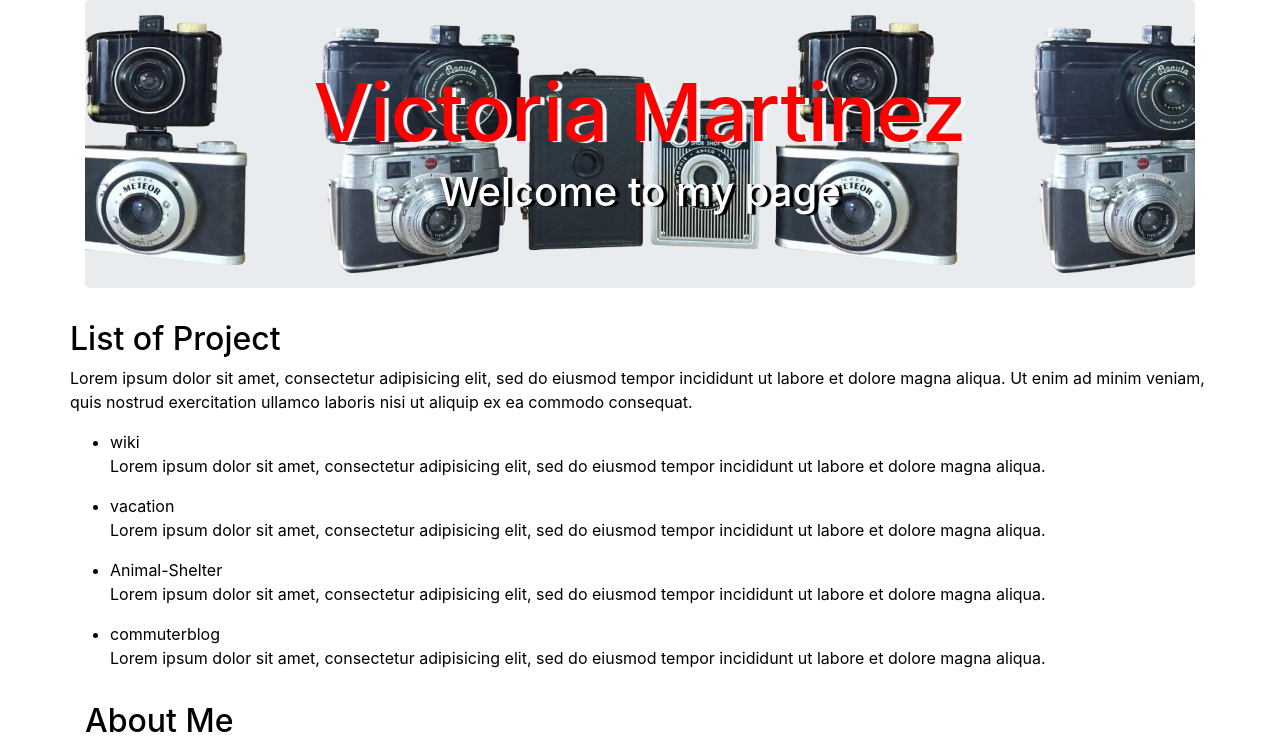
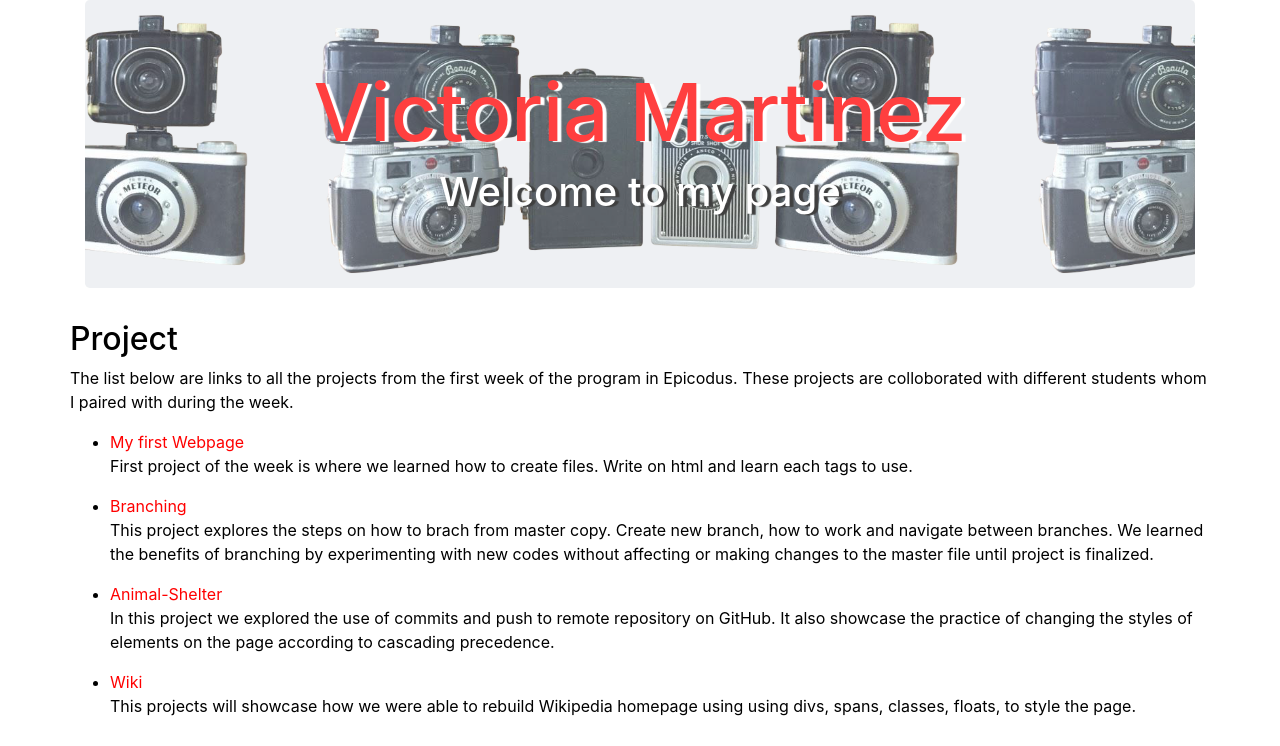
Before and after one commit to vmartinezlive/Portfolio, a plain HTML site: page index.html in a window 1280 px wide. Shown: the top 746 px of the page. Drawn offline with nearby package versions, Linux system fonts and the light colour scheme.

Commit message:
add links and text on unordered list

```diff
--- a/css/styles.css
+++ b/css/styles.css
@@ -6,6 +6,7 @@ body {
   background-image: url(../img/camera.png);
   background-size: contain;
   background-position: center;
+  opacity: .75;
 }
 
 .jumbotron h1{
@@ -22,3 +23,7 @@ body {
   text-shadow: 4px 1px 1px #000;
 
 }
+
+a {
+  color: red;
+}
--- a/index.html
+++ b/index.html
@@ -13,17 +13,17 @@
         <h4>Welcome to my page</h4>
       </div>
       <div class="row">
-        <h2>List of Project</h2>
-        <p>Lorem ipsum dolor sit amet, consectetur adipisicing elit, sed do eiusmod tempor incididunt ut labore et dolore magna aliqua. Ut enim ad minim veniam, quis nostrud exercitation ullamco laboris nisi ut aliquip ex ea commodo consequat.</p>
+        <h2>Project</h2>
+        <p>The list below are links to all the projects from the first week of the program in Epicodus. These projects are colloborated with different students whom I paired with during the week.</p>
         <ul>
-          <li>wiki</li>
-          <p>Lorem ipsum dolor sit amet, consectetur adipisicing elit, sed do eiusmod tempor incididunt ut labore et dolore magna aliqua. </p>
-          <li>vacation</li>
-          <p>Lorem ipsum dolor sit amet, consectetur adipisicing elit, sed do eiusmod tempor incididunt ut labore et dolore magna aliqua. </p>
-          <li>Animal-Shelter</li>
-          <p>Lorem ipsum dolor sit amet, consectetur adipisicing elit, sed do eiusmod tempor incididunt ut labore et dolore magna aliqua. </p>
-          <li>commuterblog</li>
-          <p>Lorem ipsum dolor sit amet, consectetur adipisicing elit, sed do eiusmod tempor incididunt ut labore et dolore magna aliqua. </p>
+          <li><a href="https://github.com/vmartinezlive/myfirstwebpage.git">My first Webpage</a></li>
+            <p>First project of the week is where we learned how to create files.  Write on html and learn each tags to use.</p>
+          <li><a href="https://github.com/vmartinezlive/Branching.gitBranching">Branching</a></li>
+            <p>This project explores the steps on how to brach from master copy. Create new branch, how to work and navigate between branches. We learned the benefits of branching by experimenting with new codes without affecting or making changes to the master file until project is finalized.</p>
+          <li><a href="https://github.com/vmartinezlive/Animal-Shelter.git"> Animal-Shelter</a></li>
+            <p>In this project we explored the use of commits and push to remote repository on GitHub.  It also showcase the practice of changing the styles of elements on the page according to cascading precedence.</p>
+          <li><a href="https://github.com/vmartinezlive/wiki.git">Wiki</a></li>
+            <p>This projects will showcase how we were able to rebuild Wikipedia homepage using using divs, spans, classes, floats, to style the page.</p>
         </ul>
       </div>
       <div class="row">
```
